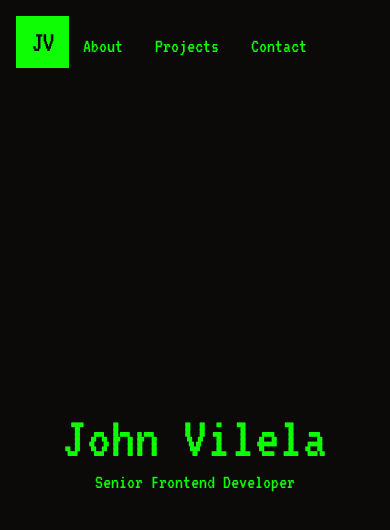
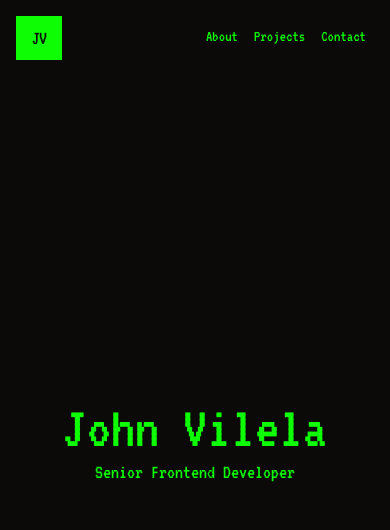
Before and after one commit to johnvilela/johnvilela, a Next.js app: page / in a window 390 px wide. Shown: the top 530 px of the page. Built offline with nearby package versions, Linux system fonts and the light colour scheme.

Commit message:
feat: improve mobile navigation

```diff
--- a/src/components/Navbar.tsx
+++ b/src/components/Navbar.tsx
@@ -6,13 +6,13 @@ import { usePathname } from 'next/navigation';
 export function Navbar() {
   const currentRoute = usePathname();
 
-  const defaultStyle = "p-4 text-xl hover:bg-custom-green hover:text-stone-950";
+  const defaultStyle = "p-2 lg:p-4 lg:text-xl hover:bg-custom-green hover:text-stone-950";
   const activeStyle = `${defaultStyle} bg-custom-green text-stone-950`;
   const nonActiveStyle = `${defaultStyle} bg-stone-950 text-custom-green`;
 
   return (
-    <nav className="flex items-center justify-center">
-      <Link href="/" className=" text-3xl py-2 px-4 bg-custom-green text-stone-950 tracking-tighter absolute top-4 left-4">
+    <nav className="flex items-center justify-end lg:justify-center">
+      <Link href="/" className="lg:text-3xl text-xl py-2 px-4 bg-custom-green text-stone-950 tracking-tighter absolute top-4 left-4">
         JV
       </Link>
       <Link href="/about" className={currentRoute === "/about" ? activeStyle : nonActiveStyle}>
```
